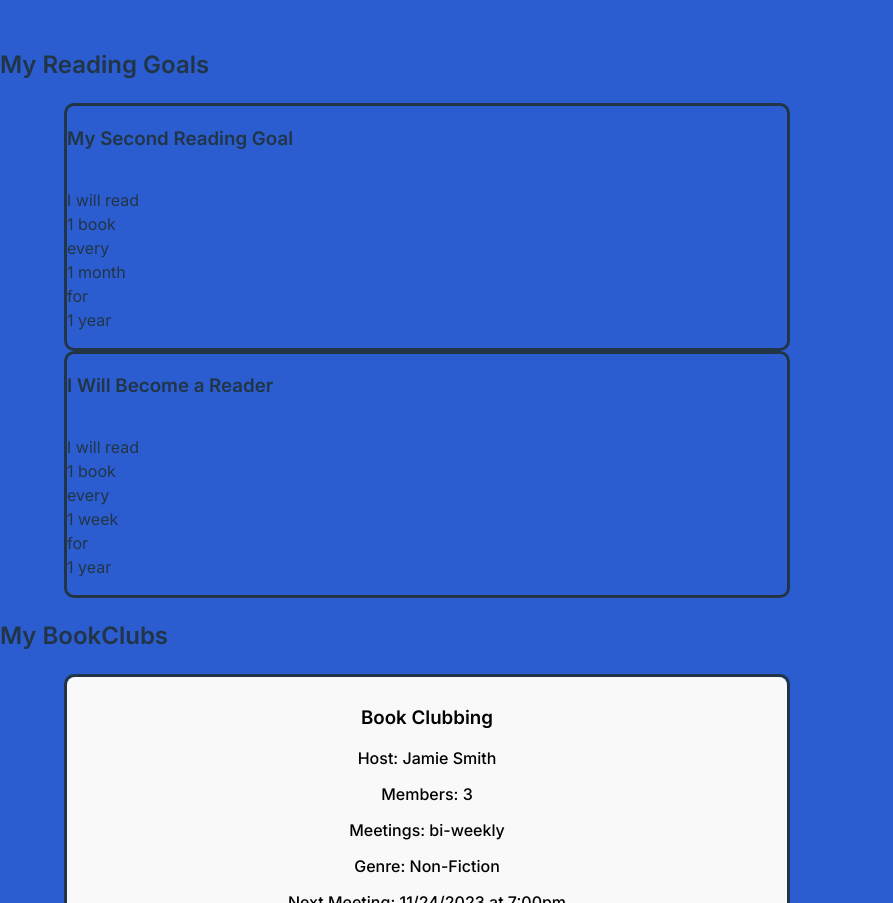
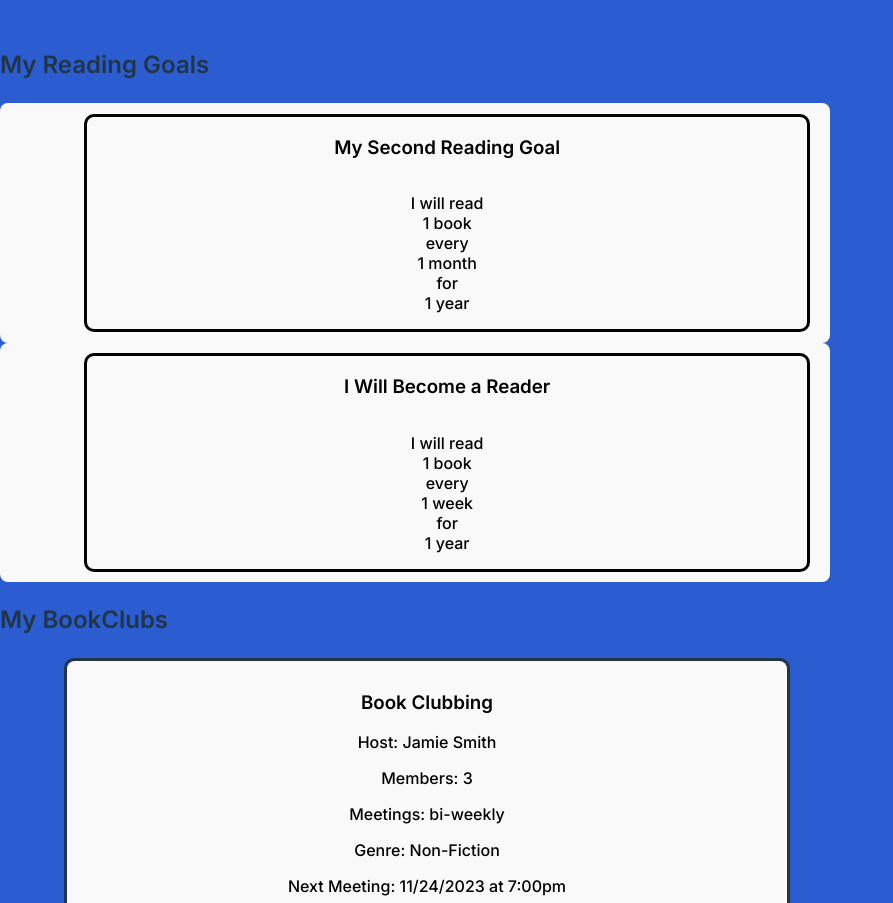
Before and after one commit to MitchWAldrich/book-club, a React (Vite) app: page /dashboard in a window 1280 px wide. Shown: the part 839-1742 px from the top of the page, without its empty margins (0-893 px from the left). Built offline with nearby package versions, Linux system fonts and the light colour scheme; no server answers.

Commit message:
add clickable functionality

```diff
--- a/src/components/GoalListItem.jsx
+++ b/src/components/GoalListItem.jsx
@@ -1,10 +1,12 @@
+import { useNavigate } from "react-router-dom";
+
 import PropTypes from "prop-types";
 
 const GoalListItem = (props) => {
   const { goalObj } = props;
 
   const {
-    // goalId,
+    goalId,
     goalName,
     // goalUserId,
     goal,
@@ -15,8 +17,18 @@ const GoalListItem = (props) => {
     goalRecurrenceUnit,
   } = goalObj;
 
+  const navigate = useNavigate();
+
+  const handleClick = (e) => {
+    e.preventDefault();
+    navigate(`/goals/${goalId}`);
+    // valueCallback(bookId);
+  };
+
   return (
     // Make clickable
+    <div>
+      <button type='button' onClick={handleClick}>
         <div className='GoalListItemContainer'>
           <h3>{goalName}</h3>
           <p>
@@ -37,6 +49,8 @@ const GoalListItem = (props) => {
             ) : null}
           </p>
         </div>
+      </button>
+    </div>
   );
 };
 
```
Lines whose indentation alone changed are shown as unchanged.
